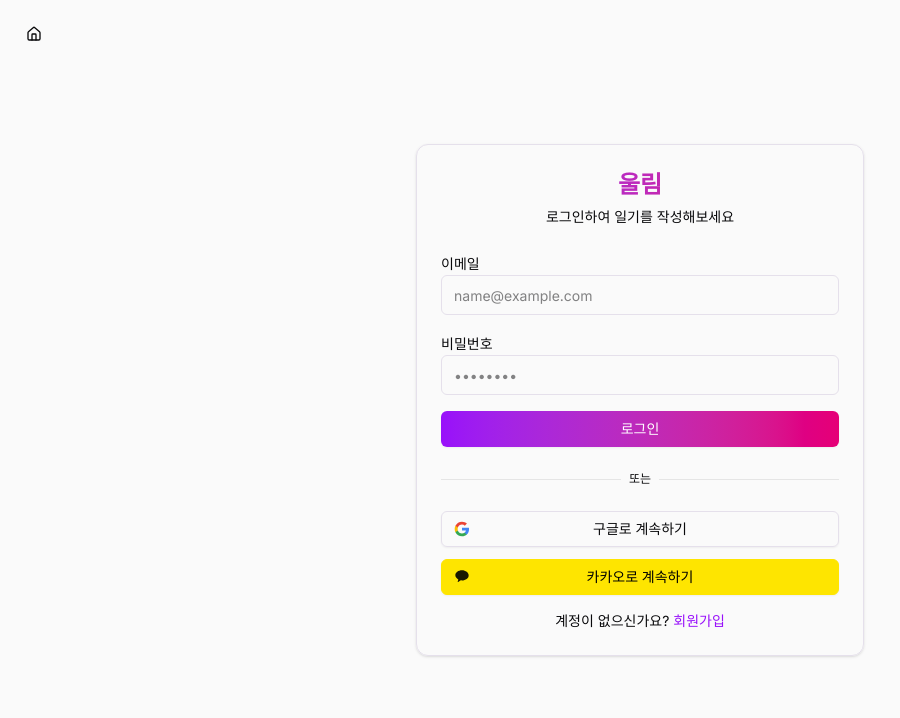
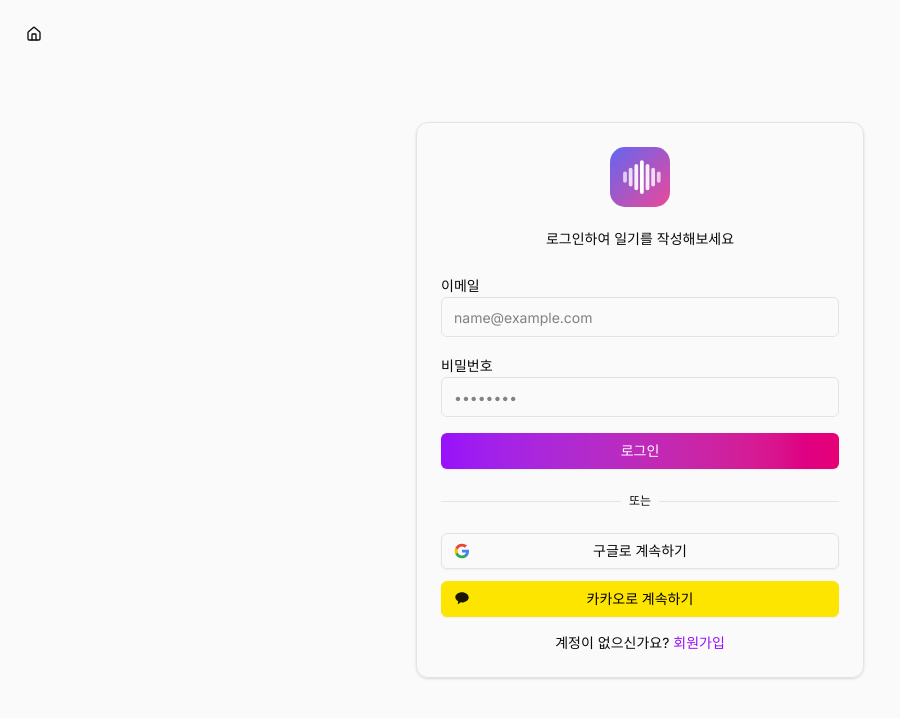
Before and after one commit to yeonjin1357/Voice-Diary, a Next.js app: page /auth/login in a window 1280 px wide. Shown: the top 718 px of the page, without its empty margins (0-900 px from the left). Built offline with nearby package versions, Linux system fonts and the light colour scheme; no server answers.

Commit message:
로그인 폼에 로고 이미지 추가 및 코드 정리: 로그인 폼에 울림 로고를 추가하고, 코드 가독성을 높이기 위해 불필요한 공백을 제거함. 이메일 및 비밀번호 입력 필드의 스타일을 개선하여 사용자 경험을 향상시킴.

```diff
--- a/app/auth/login/login-form.tsx
+++ b/app/auth/login/login-form.tsx
@@ -15,6 +15,7 @@ import {
 import { Label } from '@/components/ui/label'
 import { Home } from 'lucide-react'
 import Link from 'next/link'
+import Image from 'next/image'
 import { toast } from 'sonner'
 
 export default function LoginForm() {
@@ -98,8 +99,9 @@ export default function LoginForm() {
   const checkEmailExists = async (email: string): Promise<boolean> => {
     setIsCheckingEmail(true)
     try {
-      const { data } = await supabase
-        .rpc('check_email_exists', { email_input: email })
+      const { data } = await supabase.rpc('check_email_exists', {
+        email_input: email,
+      })
 
       return data === true
     } catch {
@@ -174,7 +176,8 @@ export default function LoginForm() {
         router.refresh()
       }
     } catch (err) {
-      const errorMessage = err instanceof Error ? err.message : '오류가 발생했습니다.'
+      const errorMessage =
+        err instanceof Error ? err.message : '오류가 발생했습니다.'
 
       // Supabase 영문 에러 메시지를 한글로 변환 및 적절한 필드에 포커스
       if (errorMessage.includes('Invalid login credentials')) {
@@ -221,10 +224,17 @@ export default function LoginForm() {
       </Link>
 
       <Card className="w-full max-w-md">
-        <CardHeader className="text-center">
-          <CardTitle className="bg-gradient-to-r from-purple-600 to-pink-600 bg-clip-text text-2xl text-transparent">
-            울림
-          </CardTitle>
+        <CardHeader className="space-y-4 text-center">
+          <div className="flex justify-center">
+            <Image
+              src="/logo.svg"
+              alt="울림 로고"
+              width={60}
+              height={60}
+              priority
+              className="dark:invert"
+            />
+          </div>
           <CardDescription>
             {isSignUp
               ? '새로운 계정을 만들어주세요'
@@ -261,7 +271,9 @@ export default function LoginForm() {
                   setEmail(e.target.value)
                   setEmailError(false)
                 }}
-                className={emailError ? 'border-red-500 focus:ring-red-500' : ''}
+                className={
+                  emailError ? 'border-red-500 focus:ring-red-500' : ''
+                }
                 required
               />
             </div>
@@ -278,7 +290,9 @@ export default function LoginForm() {
                   setPassword(e.target.value)
                   setPasswordError(false)
                 }}
-                className={passwordError ? 'border-red-500 focus:ring-red-500' : ''}
+                className={
+                  passwordError ? 'border-red-500 focus:ring-red-500' : ''
+                }
                 required
               />
               {isSignUp && (
@@ -301,7 +315,11 @@ export default function LoginForm() {
                     setConfirmPassword(e.target.value)
                     setConfirmPasswordError(false)
                   }}
-                  className={confirmPasswordError ? 'border-red-500 focus:ring-red-500' : ''}
+                  className={
+                    confirmPasswordError
+                      ? 'border-red-500 focus:ring-red-500'
+                      : ''
+                  }
                   required
                 />
               </div>
@@ -309,7 +327,7 @@ export default function LoginForm() {
 
             <Button
               type="submit"
-              className="w-full bg-gradient-to-r from-purple-600 to-pink-600 hover:from-purple-700 hover:to-pink-700 text-white"
+              className="w-full bg-gradient-to-r from-purple-600 to-pink-600 text-white hover:from-purple-700 hover:to-pink-700"
               disabled={isLoading || isCheckingEmail}
             >
               {isLoading ? '처리 중...' : isSignUp ? '회원가입' : '로그인'}
@@ -361,7 +379,7 @@ export default function LoginForm() {
             <Button
               type="button"
               variant="outline"
-              className="relative w-full bg-[#FEE500] hover:bg-[#FEE500]/90 text-black border-[#FEE500] hover:border-[#FEE500]/90"
+              className="relative w-full border-[#FEE500] bg-[#FEE500] text-black hover:border-[#FEE500]/90 hover:bg-[#FEE500]/90"
               onClick={handleKakaoLogin}
               disabled={isLoading}
             >
@@ -388,7 +406,7 @@ export default function LoginForm() {
                     setConfirmPassword('')
                     clearErrors()
                   }}
-                  className="font-medium text-purple-600 hover:text-purple-700 hover:underline cursor-pointer"
+                  className="cursor-pointer font-medium text-purple-600 hover:text-purple-700 hover:underline"
                 >
                   로그인
                 </button>
@@ -403,7 +421,7 @@ export default function LoginForm() {
                     setPassword('')
                     clearErrors()
                   }}
-                  className="font-medium text-purple-600 hover:text-purple-700 hover:underline cursor-pointer"
+                  className="cursor-pointer font-medium text-purple-600 hover:text-purple-700 hover:underline"
                 >
                   회원가입
                 </button>
```
Also changed, not shown: public/logo.svg (added).
